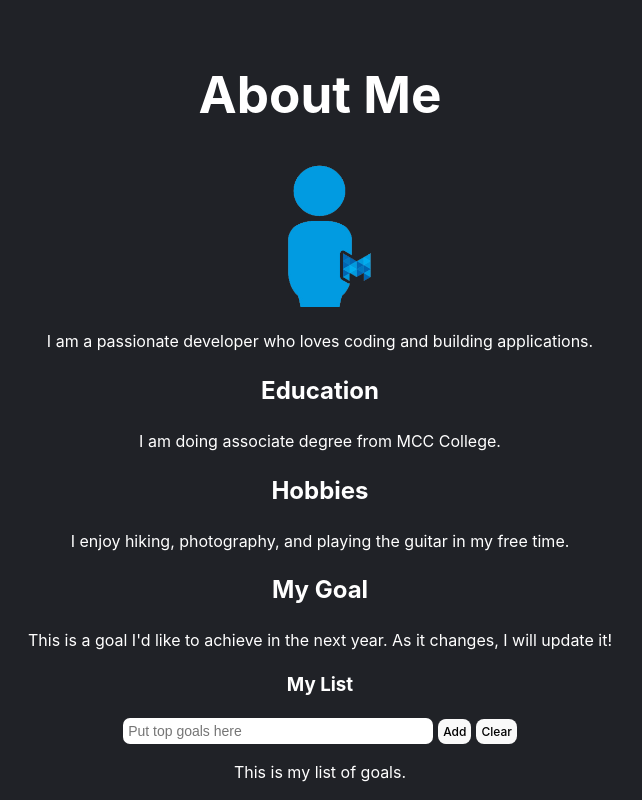
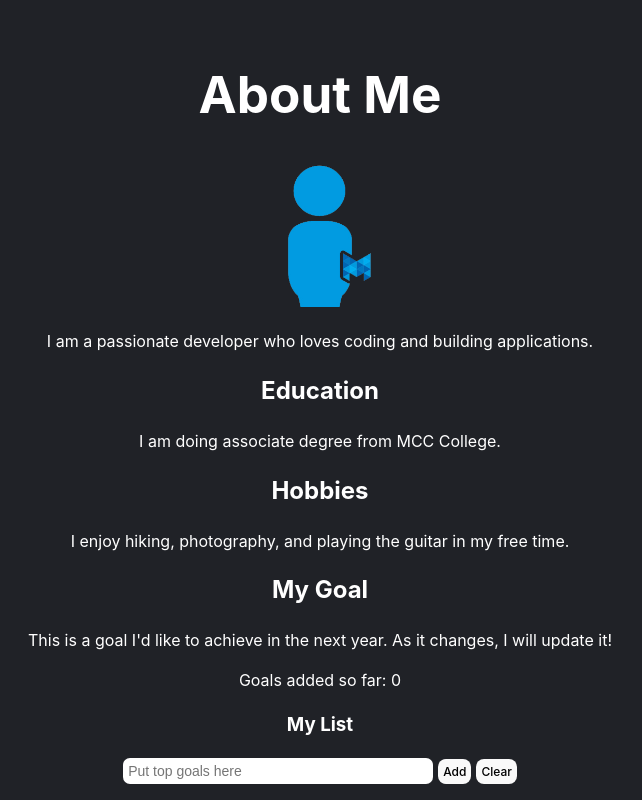
Before and after one commit to Suresh-Shrestha/module-6-reEffect, a React (Create React App) app: page / in a window 1280 px wide. Shown: the top 800 px of the page, without its empty margins (320-962 px from the left). Built offline with nearby package versions, Linux system fonts and the light colour scheme.

Commit message:
commiting assignment7 goalCount new feature added.

```diff
--- a/src/App.js
+++ b/src/App.js
@@ -1,4 +1,4 @@
-import React from 'react';
+import { createContext, useState } from 'react';
 import './App.css';
 import PersonalInfo from './PersonalInfo';
 import Education from './Education';
@@ -10,7 +10,7 @@ import photo from './myPhoto.png';
 import UserContext from './UserContext';
 
 function App() {
-const userData = {
+  const [userData, setUserData] = useState({
     about: {
     headerTitle: "About Me",
     name: "Suresh",
@@ -29,12 +29,13 @@ goals: {
     headerTitle: "My Goal",
     description: "This is a goal I'd like to achieve in the next year. As it changes, I will update it!",
     suggestedEntry: "Put a top goal here.",
-buttonLabel: "Add"
+    buttonLabel: "Add",
+    totalGoalsAdded: 0
     }
-};
+    });
 
 return (
-<UserContext.Provider value={userData}>
+<UserContext.Provider value={{userData, setUserData}}>
 <div className="App">
 <PersonalInfo />
 <Education />
--- a/src/Education.js
+++ b/src/Education.js
@@ -2,7 +2,8 @@ import React, { useContext } from 'react';
 import UserContext from './UserContext';
 
 function Education() {
-const { education } = useContext(UserContext);
+    const { userData, setUserData } = useContext(UserContext);
+const { education } = userData
 
 return (
 <div>
--- a/src/Goals.js
+++ b/src/Goals.js
@@ -3,12 +3,14 @@ import UserContext from './UserContext';
 import List from './List';
 
 function Goals() {
-const { goals } = useContext(UserContext);
+    const { userData, setUserData } = useContext(UserContext);
+const { goals } = userData;
 
 return (
 <div>
 <h2>{goals.headerTitle}</h2>
 <p>{goals.description}</p>
+<p>Goals added so far: {goals.totalGoalsAdded}</p>
 <List
 clearButtonLabel="Clear"
 emptyInputAlert="Please type a goal before adding!"
--- a/src/Hobbies.js
+++ b/src/Hobbies.js
@@ -2,7 +2,8 @@ import React, { useContext } from 'react';
 import UserContext from './UserContext';
 
 function Hobbies() {
-const { hobbies } = useContext(UserContext);
+    const { userData, setUserData } = useContext(UserContext);
+const { hobbies } = userData;
 
 return (
 <div>
--- a/src/List.js
+++ b/src/List.js
@@ -1,6 +1,6 @@
-import React, { useState, useRef, useEffect } from 'react';
+import React, { useState, useRef, useEffect, useContext } from 'react';
 import './List.css';
-
+import UserContext from './UserContext';
 const List = ({
 listTitle = "My List",
 placeholderText = "Put top goals here",
@@ -13,7 +13,8 @@ emptyListAlert = "There are no items to clear!",
 const [items, setItems] = useState([]);
 const listInput = useRef(null);
 const listRef = useRef(null);
-
+const { userData, setUserData } = useContext(UserContext);
+const { goals } = userData;
 useEffect(() => {
 console.log("🟡 List updated:", items);
 
@@ -29,6 +30,32 @@ alert(emptyInputAlert);
 return;
 }
 setItems([...items, value]);
+setUserData(prev => ({
+    about: {
+    headerTitle: prev.about.headerTitle,
+    name: prev.about.name,
+    photo: {
+    me: prev.about.photo.me,
+    width: prev.about.photo.width
+    },
+    description: prev.about.description
+    },
+    education: {
+    headerTitle: prev.education.headerTitle,
+    description: prev.education.description
+    },
+    hobbies: {
+    headerTitle: prev.hobbies.headerTitle,
+    description: prev.hobbies.description
+    },
+    goals: {
+    headerTitle: prev.goals.headerTitle,
+    description: prev.goals.description,
+    suggestedEntry: prev.goals.suggestedEntry,
+    buttonLabel: prev.goals.buttonLabel,
+    totalGoalsAdded: prev.goals.totalGoalsAdded + 1 // <-- only change here
+    }
+    }));
 listInput.current.value = '';
 listInput.current.focus();
 };
--- a/src/PersonalInfo.js
+++ b/src/PersonalInfo.js
@@ -2,7 +2,8 @@ import React, { useContext } from 'react';
 import UserContext from './UserContext';
 
 function PersonalInfo() {
-const { about } = useContext(UserContext);
+    const { userData, setUserData } = useContext(UserContext);
+const { about } = userData;
 
 return (
 <div>
```
Also changed, not shown: src/GoalsContext.js (added, +7 -0 lines). Lines whose indentation alone changed are shown as unchanged.
